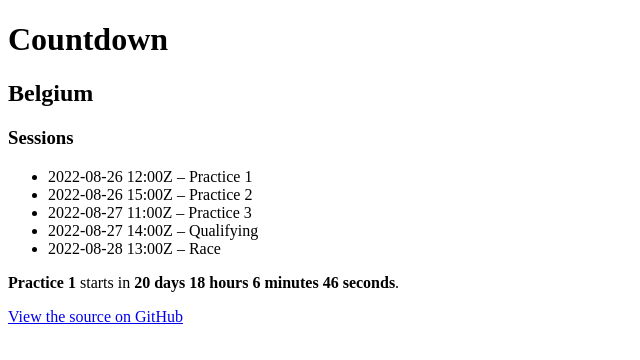
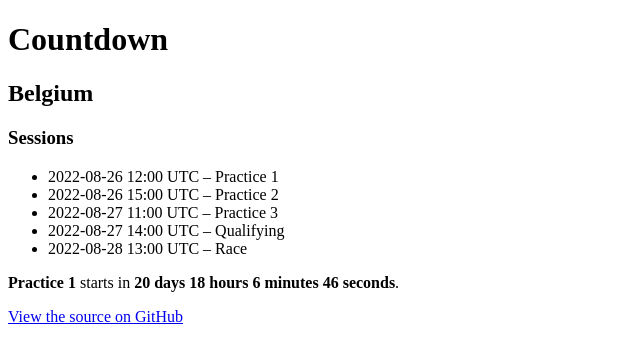
Before and after one commit to jmp/f1cd, a React (Create React App) app: page / in a window 1280 px wide. Shown: the top 360 px of the page, without its empty margins (0-640 px from the left). Built offline with nearby package versions, Linux system fonts and the light colour scheme.

Commit message:
Replace Z with UTC

```diff
--- a/src/App.tsx
+++ b/src/App.tsx
@@ -24,7 +24,7 @@ function App({ rounds }: { rounds: Round[] }) {
             <ul>
             {
                 nextRound.sessions.map(({title, date}) => (
-                    <li key={date.getTime()}>{date.toISOString().slice(0, 16).replace('T', ' ')}Z &ndash; {title}</li>
+                    <li key={date.getTime()}>{date.toISOString().slice(0, 16).replace('T', ' ')} UTC &ndash; {title}</li>
                 ))
             }
             </ul>
```
